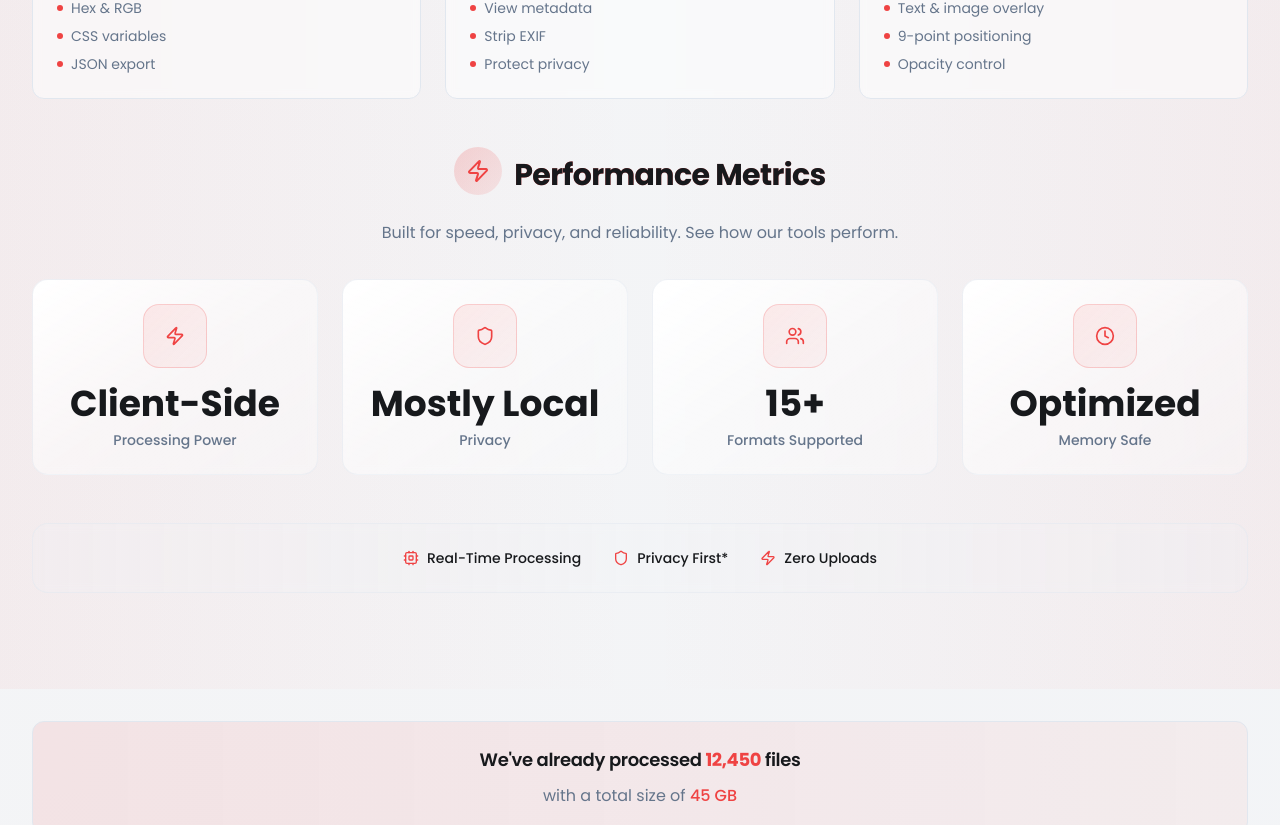
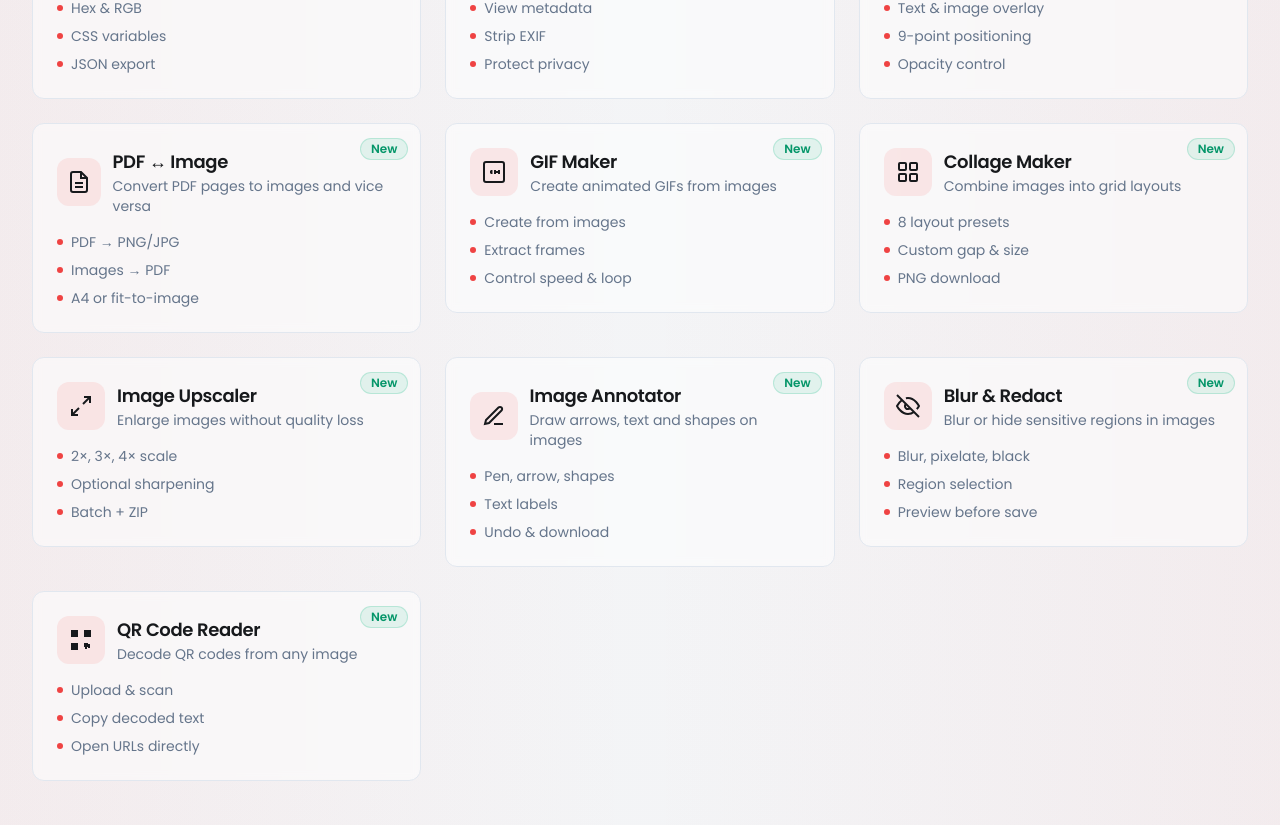
Before and after one commit to LeoAaswin/image-compressor, a Next.js app: page / in a window 1280 px wide. Shown: the part 1240-2065 px from the top of the page. Built offline with nearby package versions, Linux system fonts and the light colour scheme; no server answers; the database is empty.

Commit message:
add 7 new tools to home page tools grid with New badges

```diff
--- a/app/page.tsx
+++ b/app/page.tsx
@@ -162,6 +162,115 @@ export default function Home() {
       ),
       category: 'utilities',
     },
+    {
+      name: 'PDF ↔ Image',
+      href: '/pdf',
+      description: 'Convert PDF pages to images and vice versa',
+      features: ['PDF → PNG/JPG', 'Images → PDF', 'A4 or fit-to-image'],
+      icon: (
+        <svg viewBox="0 0 24 24" fill="none" stroke="currentColor" strokeWidth="2" className="w-6 h-6">
+          <path d="M14 2H6a2 2 0 0 0-2 2v16a2 2 0 0 0 2 2h12a2 2 0 0 0 2-2V8z" />
+          <polyline points="14 2 14 8 20 8" />
+          <line x1="16" y1="13" x2="8" y2="13" />
+          <line x1="16" y1="17" x2="8" y2="17" />
+        </svg>
+      ),
+      category: 'utilities',
+      badge: 'New',
+    },
+    {
+      name: 'GIF Maker',
+      href: '/gif',
+      description: 'Create animated GIFs from images',
+      features: ['Create from images', 'Extract frames', 'Control speed & loop'],
+      icon: (
+        <svg viewBox="0 0 24 24" fill="none" stroke="currentColor" strokeWidth="2" className="w-6 h-6">
+          <rect x="2" y="2" width="20" height="20" rx="2" />
+          <path d="M8 12h2.5M9.5 10v4M13 10v4M13 12h3M17 10v4" />
+        </svg>
+      ),
+      category: 'utilities',
+      badge: 'New',
+    },
+    {
+      name: 'Collage Maker',
+      href: '/collage',
+      description: 'Combine images into grid layouts',
+      features: ['8 layout presets', 'Custom gap & size', 'PNG download'],
+      icon: (
+        <svg viewBox="0 0 24 24" fill="none" stroke="currentColor" strokeWidth="2" className="w-6 h-6">
+          <rect x="3" y="3" width="7" height="7" rx="1" />
+          <rect x="14" y="3" width="7" height="7" rx="1" />
+          <rect x="3" y="14" width="7" height="7" rx="1" />
+          <rect x="14" y="14" width="7" height="7" rx="1" />
+        </svg>
+      ),
+      category: 'utilities',
+      badge: 'New',
+    },
+    {
+      name: 'Image Upscaler',
+      href: '/upscale',
+      description: 'Enlarge images without quality loss',
+      features: ['2×, 3×, 4× scale', 'Optional sharpening', 'Batch + ZIP'],
+      icon: (
+        <svg viewBox="0 0 24 24" fill="none" stroke="currentColor" strokeWidth="2" className="w-6 h-6">
+          <polyline points="15 3 21 3 21 9" />
+          <polyline points="9 21 3 21 3 15" />
+          <line x1="21" y1="3" x2="14" y2="10" />
+          <line x1="3" y1="21" x2="10" y2="14" />
+        </svg>
+      ),
+      category: 'utilities',
+      badge: 'New',
+    },
+    {
+      name: 'Image Annotator',
+      href: '/annotate',
+      description: 'Draw arrows, text and shapes on images',
+      features: ['Pen, arrow, shapes', 'Text labels', 'Undo & download'],
+      icon: (
+        <svg viewBox="0 0 24 24" fill="none" stroke="currentColor" strokeWidth="2" className="w-6 h-6">
+          <path d="M12 20h9" />
+          <path d="M16.5 3.5a2.121 2.121 0 0 1 3 3L7 19l-4 1 1-4L16.5 3.5z" />
+        </svg>
+      ),
+      category: 'utilities',
+      badge: 'New',
+    },
+    {
+      name: 'Blur & Redact',
+      href: '/redact',
+      description: 'Blur or hide sensitive regions in images',
+      features: ['Blur, pixelate, black', 'Region selection', 'Preview before save'],
+      icon: (
+        <svg viewBox="0 0 24 24" fill="none" stroke="currentColor" strokeWidth="2" className="w-6 h-6">
+          <path d="M17.94 17.94A10.07 10.07 0 0 1 12 20c-7 0-11-8-11-8a18.45 18.45 0 0 1 5.06-5.94M9.9 4.24A9.12 9.12 0 0 1 12 4c7 0 11 8 11 8a18.5 18.5 0 0 1-2.16 3.19m-6.72-1.07a3 3 0 1 1-4.24-4.24" />
+          <line x1="1" y1="1" x2="23" y2="23" />
+        </svg>
+      ),
+      category: 'utilities',
+      badge: 'New',
+    },
+    {
+      name: 'QR Code Reader',
+      href: '/qr-reader',
+      description: 'Decode QR codes from any image',
+      features: ['Upload & scan', 'Copy decoded text', 'Open URLs directly'],
+      icon: (
+        <svg viewBox="0 0 24 24" fill="none" stroke="currentColor" strokeWidth="2" className="w-6 h-6">
+          <rect x="3" y="3" width="5" height="5" />
+          <rect x="4" y="4" width="3" height="3" fill="currentColor" stroke="none" />
+          <rect x="16" y="3" width="5" height="5" />
+          <rect x="17" y="4" width="3" height="3" fill="currentColor" stroke="none" />
+          <rect x="3" y="16" width="5" height="5" />
+          <rect x="4" y="17" width="3" height="3" fill="currentColor" stroke="none" />
+          <path d="M16 16h2v2h-2zM20 16v2M16 20h2M20 20v-2M20 18h-2" />
+        </svg>
+      ),
+      category: 'utilities',
+      badge: 'New',
+    },
   ];
   return (
     <div className="relative overflow-hidden">
@@ -250,7 +359,12 @@ export default function Home() {
           <div className="grid grid-cols-1 md:grid-cols-2 lg:grid-cols-3 gap-6">
             {otherTools.map((tool, index) => (
               <Link key={index} href={tool.href} className="group">
-                <div className="bg-card/50 backdrop-blur-sm rounded-xl border p-6 hover:shadow-lg transition-all duration-200 hover:border-primary/50 hover:-translate-y-1">
+                <div className="bg-card/50 backdrop-blur-sm rounded-xl border p-6 hover:shadow-lg transition-all duration-200 hover:border-primary/50 hover:-translate-y-1 relative overflow-hidden">
+                  {'badge' in tool && tool.badge && (
+                    <div className="absolute top-3 right-3">
+                      <Badge className="bg-emerald-500/10 text-emerald-600 border-emerald-500/20 text-xs">{tool.badge}</Badge>
+                    </div>
+                  )}
                   <div className="flex items-center space-x-3 mb-4">
                     <div className="w-12 h-12 rounded-lg bg-primary/10 flex items-center justify-center group-hover:bg-primary/20 transition-colors">
                       {tool.icon}
```
